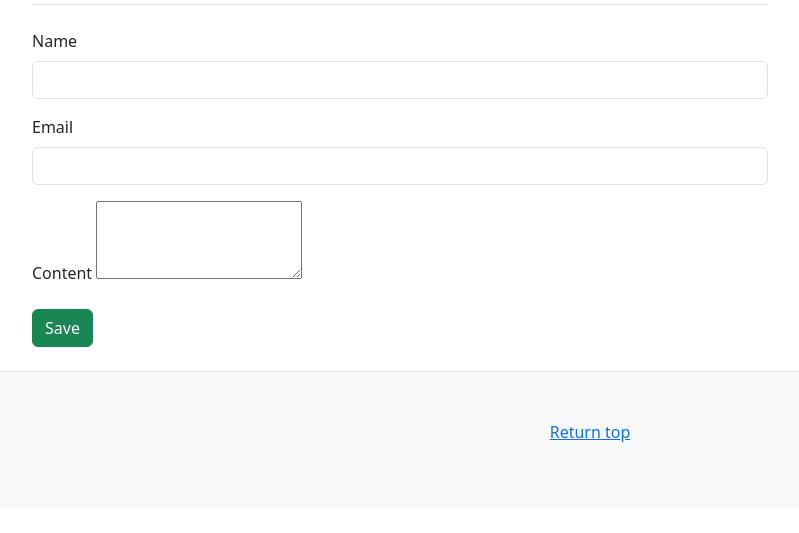
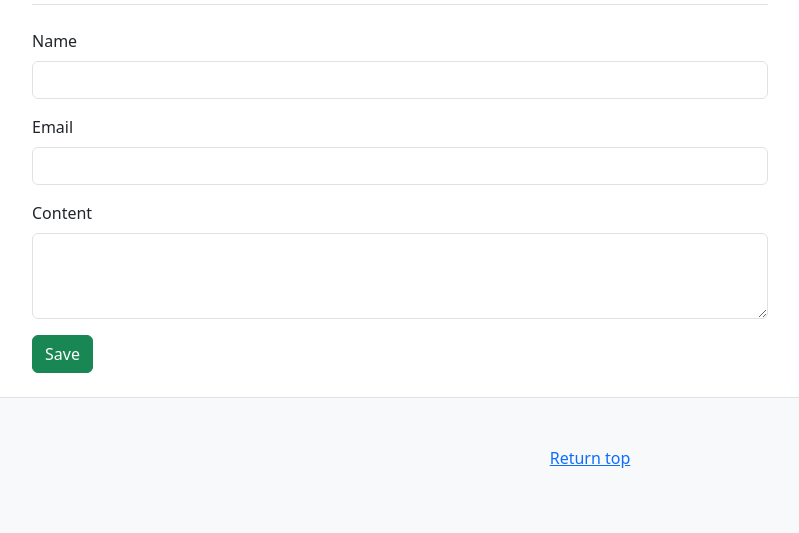
Before and after one commit to liberbell/dj13, a Django app: page /contact/ in a window 1280 px wide. Shown: the part 217-750 px from the top of the page, without its empty margins (50-849 px from the left). Run offline with Django 5.2, Linux system fonts and the light colour scheme.

Commit message:
contact1

```diff
--- a/project1/templates/mysite/contact.html
+++ b/project1/templates/mysite/contact.html
@@ -21,7 +21,7 @@
 
                 <div class="col-12">
                     <label class="form-label">Content</label>
-                    <textarea name="content" id="id_content" rows="3"></textarea>
+                    <textarea name="content" id="id_content" rows="3" class="form-control"></textarea>
                 </div>
 
                 <div class="col-12">
```
